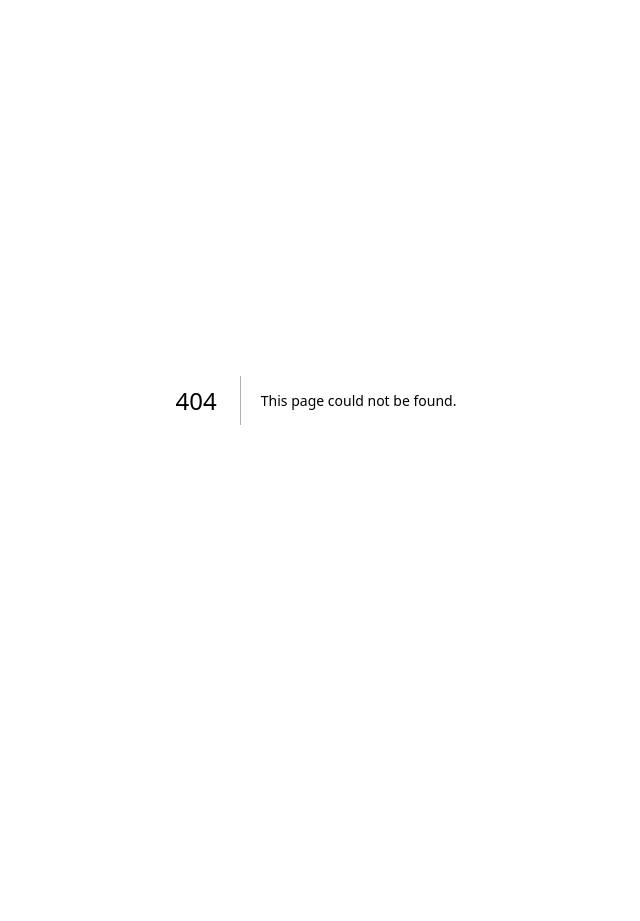
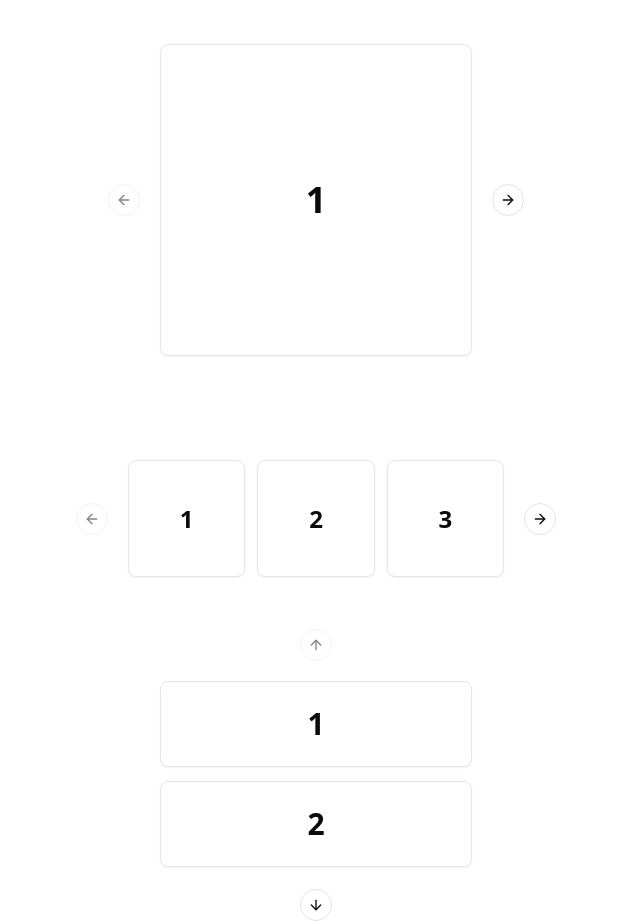
Before and after one commit to mdmehedi121888/exploring-shadcn-ui, a Next.js app: page /carousel in a window 1280 px wide. Before the commit this address had no page. Shown: the whole page, without its empty margins (324-964 px from the left). Before the commit the page ends 800 px from the top, so only its background shows below. Built offline with nearby package versions, Linux system fonts and the light colour scheme.

Commit message:
carousel added

```diff
--- /dev/null
+++ b/app/carousel/page.tsx
@@ -0,0 +1,73 @@
+import { Card, CardContent } from "@/components/ui/card";
+import { Carousel, CarouselContent, CarouselItem, CarouselNext, CarouselPrevious } from "@/components/ui/carousel";
+
+export default function CarouselPage() {
+  return (
+    <div className="grid grid-cols-1 gap-4">
+        <div className="flex items-center justify-center my-10">
+        <Carousel className="w-full max-w-xs">
+      <CarouselContent>
+        {Array.from({ length: 5 }).map((_, index) => (
+          <CarouselItem key={index}>
+            <div className="p-1">
+              <Card>
+                <CardContent className="flex aspect-square items-center justify-center p-6">
+                  <span className="text-4xl font-semibold">{index + 1}</span>
+                </CardContent>
+              </Card>
+            </div>
+          </CarouselItem>
+        ))}
+      </CarouselContent>
+      <CarouselPrevious />
+      <CarouselNext />
+    </Carousel>
+    </div>
+    <div className="flex items-center justify-center my-10">
+    <Carousel className="w-full max-w-sm" >
+      <CarouselContent className="-ml-1">
+        {Array.from({ length: 10 }).map((_, index) => (
+          <CarouselItem key={index} className="pl-1 md:basis-1/2 lg:basis-1/3">
+            <div className="p-1">
+              <Card>
+                <CardContent className="flex aspect-square items-center justify-center p-6">
+                  <span className="text-2xl font-semibold">{index + 1}</span>
+                </CardContent>
+              </Card>
+            </div>
+          </CarouselItem>
+        ))}
+      </CarouselContent>
+      <CarouselPrevious />
+      <CarouselNext />
+    </Carousel>
+    </div>
+    <div className="flex items-center justify-center my-10">
+    <Carousel
+      opts={{
+        align: "start",
+      }}
+      orientation="vertical"
+      className="w-full max-w-xs"
+    >
+      <CarouselContent className="-mt-1 h-[200px]">
+        {Array.from({ length: 10 }).map((_, index) => (
+          <CarouselItem key={index} className="pt-1 md:basis-1/2">
+            <div className="p-1">
+              <Card>
+                <CardContent className="flex items-center justify-center p-6">
+                  <span className="text-3xl font-semibold">{index + 1}</span>
+                </CardContent>
+              </Card>
+            </div>
+          </CarouselItem>
+        ))}
+      </CarouselContent>
+      <CarouselPrevious />
+      <CarouselNext />
+    </Carousel>
+    </div>
+    </div>
+
+  );
+}
--- /dev/null
+++ b/components/ui/carousel.tsx
@@ -0,0 +1,262 @@
+"use client"
+
+import * as React from "react"
+import useEmblaCarousel, {
+  type UseEmblaCarouselType,
+} from "embla-carousel-react"
+import { ArrowLeft, ArrowRight } from "lucide-react"
+
+import { cn } from "@/lib/utils"
+import { Button } from "@/components/ui/button"
+
+type CarouselApi = UseEmblaCarouselType[1]
+type UseCarouselParameters = Parameters<typeof useEmblaCarousel>
+type CarouselOptions = UseCarouselParameters[0]
+type CarouselPlugin = UseCarouselParameters[1]
+
+type CarouselProps = {
+  opts?: CarouselOptions
+  plugins?: CarouselPlugin
+  orientation?: "horizontal" | "vertical"
+  setApi?: (api: CarouselApi) => void
+}
+
+type CarouselContextProps = {
+  carouselRef: ReturnType<typeof useEmblaCarousel>[0]
+  api: ReturnType<typeof useEmblaCarousel>[1]
+  scrollPrev: () => void
+  scrollNext: () => void
+  canScrollPrev: boolean
+  canScrollNext: boolean
+} & CarouselProps
+
+const CarouselContext = React.createContext<CarouselContextProps | null>(null)
+
+function useCarousel() {
+  const context = React.useContext(CarouselContext)
+
+  if (!context) {
+    throw new Error("useCarousel must be used within a <Carousel />")
+  }
+
+  return context
+}
+
+const Carousel = React.forwardRef<
+  HTMLDivElement,
+  React.HTMLAttributes<HTMLDivElement> & CarouselProps
+>(
+  (
+    {
+      orientation = "horizontal",
+      opts,
+      setApi,
+      plugins,
+      className,
+      children,
+      ...props
+    },
+    ref
+  ) => {
+    const [carouselRef, api] = useEmblaCarousel(
+      {
+        ...opts,
+        axis: orientation === "horizontal" ? "x" : "y",
+      },
+      plugins
+    )
+    const [canScrollPrev, setCanScrollPrev] = React.useState(false)
+    const [canScrollNext, setCanScrollNext] = React.useState(false)
+
+    const onSelect = React.useCallback((api: CarouselApi) => {
+      if (!api) {
+        return
+      }
+
+      setCanScrollPrev(api.canScrollPrev())
+      setCanScrollNext(api.canScrollNext())
+    }, [])
+
+    const scrollPrev = React.useCallback(() => {
+      api?.scrollPrev()
+    }, [api])
+
+    const scrollNext = React.useCallback(() => {
+      api?.scrollNext()
+    }, [api])
+
+    const handleKeyDown = React.useCallback(
+      (event: React.KeyboardEvent<HTMLDivElement>) => {
+        if (event.key === "ArrowLeft") {
+          event.preventDefault()
+          scrollPrev()
+        } else if (event.key === "ArrowRight") {
+          event.preventDefault()
+          scrollNext()
+        }
+      },
+      [scrollPrev, scrollNext]
+    )
+
+    React.useEffect(() => {
+      if (!api || !setApi) {
+        return
+      }
+
+      setApi(api)
+    }, [api, setApi])
+
+    React.useEffect(() => {
+      if (!api) {
+        return
+      }
+
+      onSelect(api)
+      api.on("reInit", onSelect)
+      api.on("select", onSelect)
+
+      return () => {
+        api?.off("select", onSelect)
+      }
+    }, [api, onSelect])
+
+    return (
+      <CarouselContext.Provider
+        value={{
+          carouselRef,
+          api: api,
+          opts,
+          orientation:
+            orientation || (opts?.axis === "y" ? "vertical" : "horizontal"),
+          scrollPrev,
+          scrollNext,
+          canScrollPrev,
+          canScrollNext,
+        }}
+      >
+        <div
+          ref={ref}
+          onKeyDownCapture={handleKeyDown}
+          className={cn("relative", className)}
+          role="region"
+          aria-roledescription="carousel"
+          {...props}
+        >
+          {children}
+        </div>
+      </CarouselContext.Provider>
+    )
+  }
+)
+Carousel.displayName = "Carousel"
+
+const CarouselContent = React.forwardRef<
+  HTMLDivElement,
+  React.HTMLAttributes<HTMLDivElement>
+>(({ className, ...props }, ref) => {
+  const { carouselRef, orientation } = useCarousel()
+
+  return (
+    <div ref={carouselRef} className="overflow-hidden">
+      <div
+        ref={ref}
+        className={cn(
+          "flex",
+          orientation === "horizontal" ? "-ml-4" : "-mt-4 flex-col",
+          className
+        )}
+        {...props}
+      />
+    </div>
+  )
+})
+CarouselContent.displayName = "CarouselContent"
+
+const CarouselItem = React.forwardRef<
+  HTMLDivElement,
+  React.HTMLAttributes<HTMLDivElement>
+>(({ className, ...props }, ref) => {
+  const { orientation } = useCarousel()
+
+  return (
+    <div
+      ref={ref}
+      role="group"
+      aria-roledescription="slide"
+      className={cn(
+        "min-w-0 shrink-0 grow-0 basis-full",
+        orientation === "horizontal" ? "pl-4" : "pt-4",
+        className
+      )}
+      {...props}
+    />
+  )
+})
+CarouselItem.displayName = "CarouselItem"
+
+const CarouselPrevious = React.forwardRef<
+  HTMLButtonElement,
+  React.ComponentProps<typeof Button>
+>(({ className, variant = "outline", size = "icon", ...props }, ref) => {
+  const { orientation, scrollPrev, canScrollPrev } = useCarousel()
+
+  return (
+    <Button
+      ref={ref}
+      variant={variant}
+      size={size}
+      className={cn(
+        "absolute  h-8 w-8 rounded-full",
+        orientation === "horizontal"
+          ? "-left-12 top-1/2 -translate-y-1/2"
+          : "-top-12 left-1/2 -translate-x-1/2 rotate-90",
+        className
+      )}
+      disabled={!canScrollPrev}
+      onClick={scrollPrev}
+      {...props}
+    >
+      <ArrowLeft className="h-4 w-4" />
+      <span className="sr-only">Previous slide</span>
+    </Button>
+  )
+})
+CarouselPrevious.displayName = "CarouselPrevious"
+
+const CarouselNext = React.forwardRef<
+  HTMLButtonElement,
+  React.ComponentProps<typeof Button>
+>(({ className, variant = "outline", size = "icon", ...props }, ref) => {
+  const { orientation, scrollNext, canScrollNext } = useCarousel()
+
+  return (
+    <Button
+      ref={ref}
+      variant={variant}
+      size={size}
+      className={cn(
+        "absolute h-8 w-8 rounded-full",
+        orientation === "horizontal"
+          ? "-right-12 top-1/2 -translate-y-1/2"
+          : "-bottom-12 left-1/2 -translate-x-1/2 rotate-90",
+        className
+      )}
+      disabled={!canScrollNext}
+      onClick={scrollNext}
+      {...props}
+    >
+      <ArrowRight className="h-4 w-4" />
+      <span className="sr-only">Next slide</span>
+    </Button>
+  )
+})
+CarouselNext.displayName = "CarouselNext"
+
+export {
+  type CarouselApi,
+  Carousel,
+  CarouselContent,
+  CarouselItem,
+  CarouselPrevious,
+  CarouselNext,
+}
--- a/package.json
+++ b/package.json
@@ -23,6 +23,7 @@
     "class-variance-authority": "^0.7.1",
     "clsx": "^2.1.1",
     "date-fns": "^3.6.0",
+    "embla-carousel-react": "^8.5.1",
     "lucide-react": "^0.469.0",
     "next": "15.1.3",
     "react": "^19.0.0",
```
Also changed, not shown: 1 other file (tests, documents, lock files or other folders).
